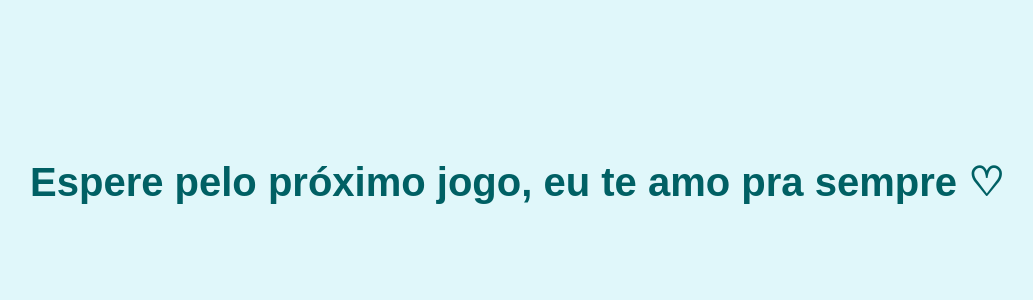
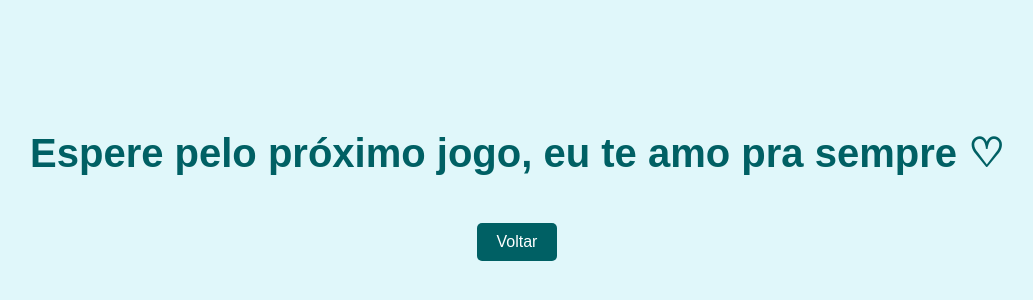
Before and after one commit to carlooswillian/Game-Love, a plain HTML site: page final.html in a window 1280 px wide. Shown: the part 218-518 px from the top of the page, without its empty margins (123-1156 px from the left). Drawn offline with Linux system fonts and the light colour scheme.

Commit message:
Update final.html

```diff
--- a/final.html
+++ b/final.html
@@ -14,14 +14,41 @@
             margin: 0;
             font-family: Arial, sans-serif;
             color: #006064;
+            flex-direction: column;
         }
+
         h1 {
             font-size: 2.5rem;
             text-align: center;
+        }
+
+        button {
+            margin-top: 20px;
+            padding: 10px 20px;
+            font-size: 1rem;
+            background-color: #006064;
+            color: white;
+            border: none;
+            border-radius: 5px;
+            cursor: pointer;
+            transition: background-color 0.3s ease;
+        }
+
+        button:hover {
+            background-color: #004d40;
         }
     </style>
 </head>
 <body>
     <h1>Espere pelo próximo jogo, eu te amo pra sempre ♡</h1>
+
+    <!-- Botão para voltar à página inicial -->
+    <button onclick="voltarPaginaInicial()">Voltar</button>
+
+    <script>
+        function voltarPaginaInicial() {
+            window.location.href = 'index.html';
+        }
+    </script>
 </body>
 </html>
```
